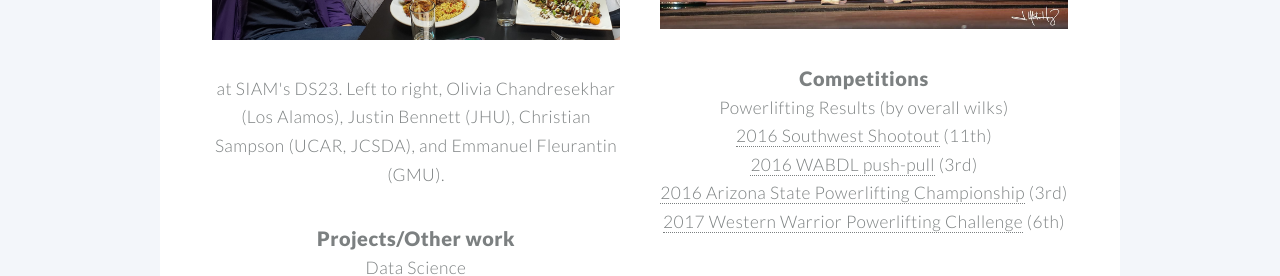
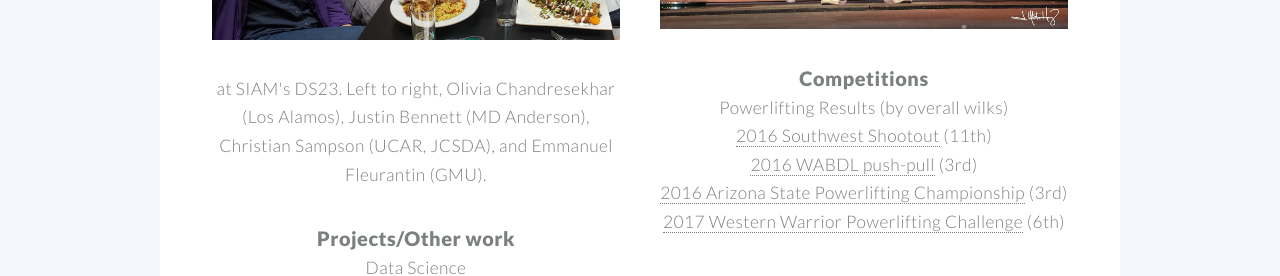
Before and after one commit to jben33/jben33.github.io, a Jekyll site: the page built from index.md, in a window 1280 px wide and 900 px high, scrolled down 2163 px. Shown: the part 182-458 px from the top of the window. Built offline with Jekyll 4.4.1, drawn with Linux system fonts in a browser that asks for light colours.

Commit message:
Update example.html

```diff
--- a/_includes/example.html
+++ b/_includes/example.html
@@ -1,4 +1,4 @@
-<p>at SIAM's DS23. Left to right, Olivia Chandresekhar (Los Alamos), Justin Bennett (JHU), Christian Sampson (UCAR, JCSDA), and Emmanuel Fleurantin (GMU).
+<p>at SIAM's DS23. Left to right, Olivia Chandresekhar (Los Alamos), Justin Bennett (MD Anderson), Christian Sampson (UCAR, JCSDA), and Emmanuel Fleurantin (GMU).
 <br>
 </p>
 <h1>Projects/Other work</h1>
```
